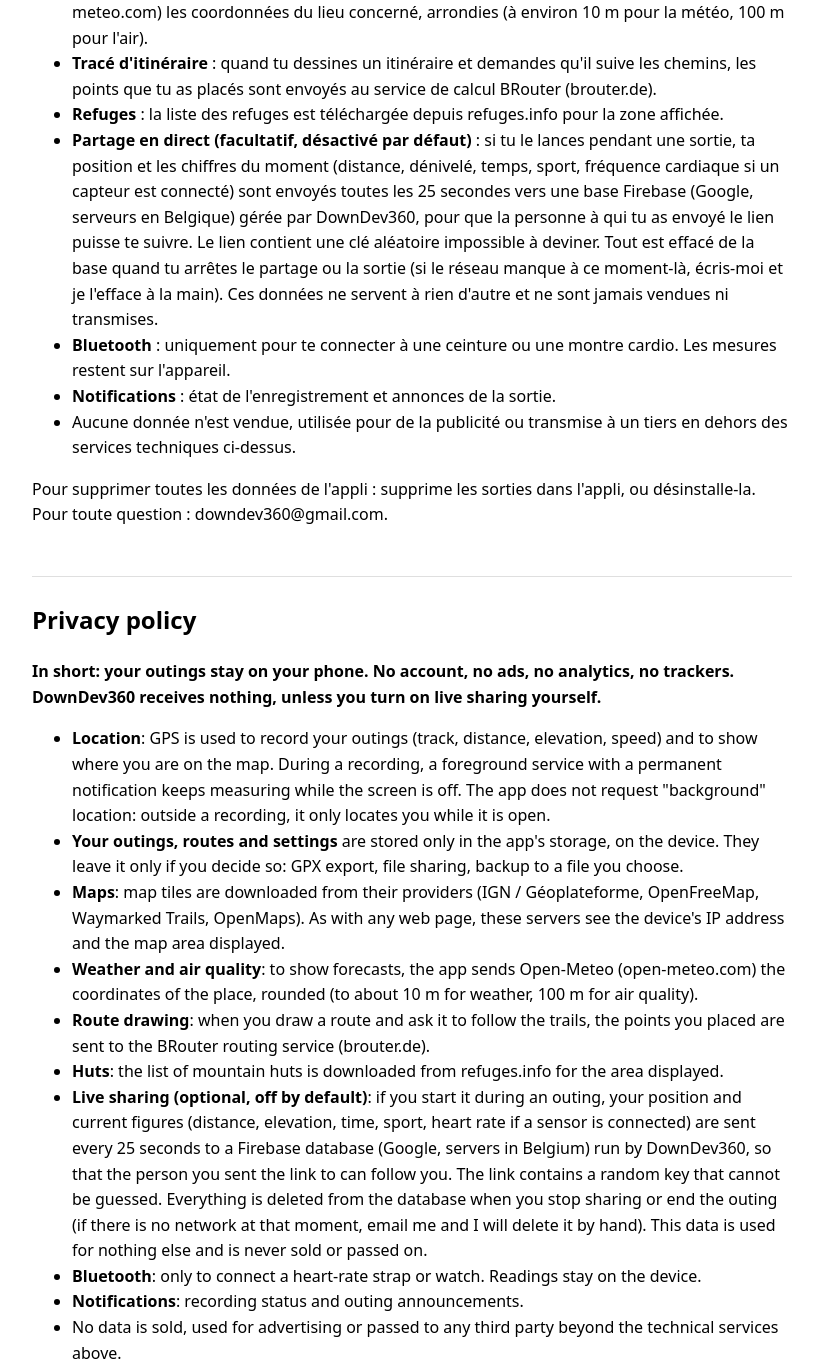
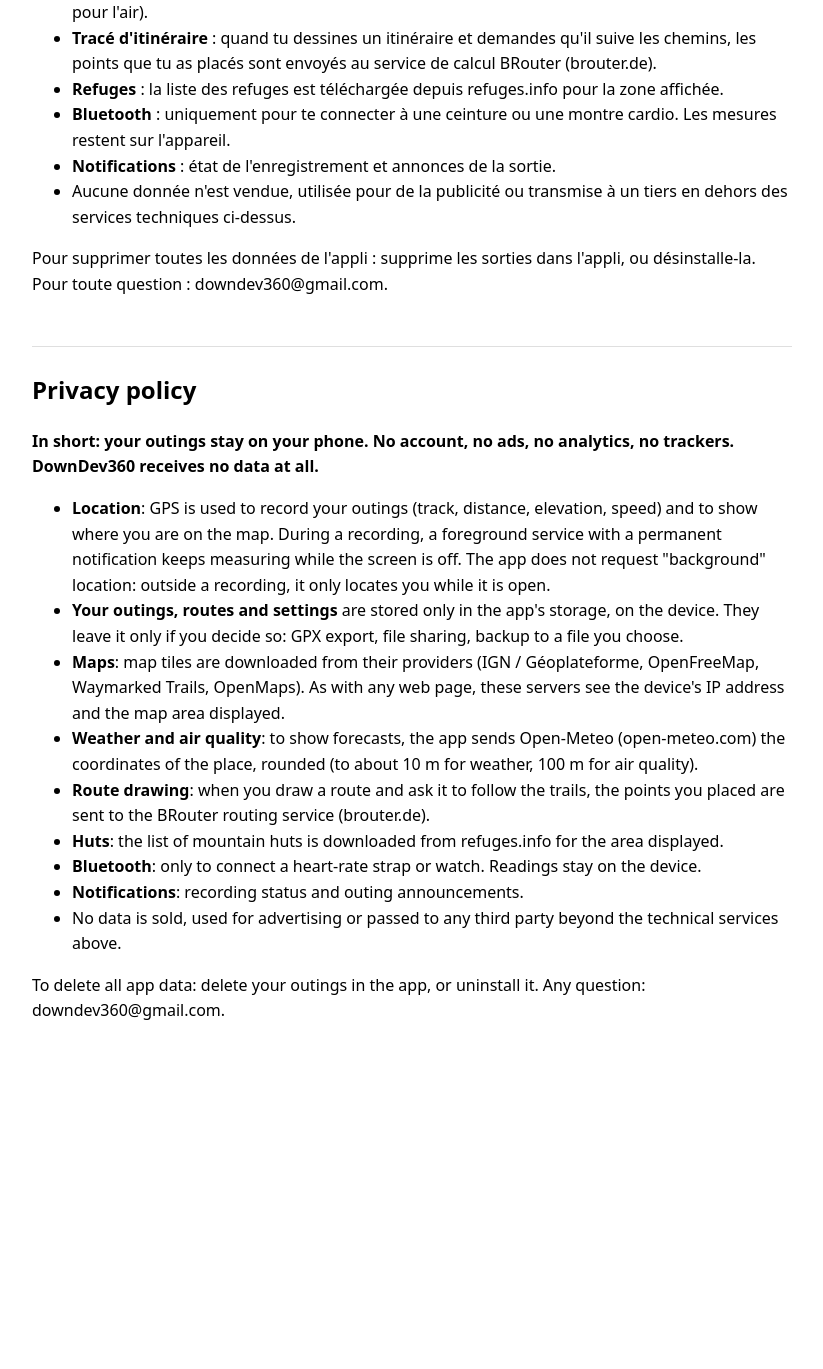
Before and after one commit to mickbike360/playstore, a plain HTML site: page sentier/confidentialite.html in a window 1280 px wide. Shown: the part 722-2091 px from the top of the page, without its empty margins (228-1051 px from the left). After the commit the page ends 1826 px from the top, so only its background shows below. Drawn offline with Linux system fonts and the light colour scheme.

Commit message:
Sentier : confidentialité sans partage en direct (retiré de la version Play)
Co-Authored-By: Claude Opus 5.5 <noreply@anthropic.com>

```diff
--- a/sentier/confidentialite.html
+++ b/sentier/confidentialite.html
@@ -21,7 +21,7 @@
 
 <h2 id="fr">Politique de confidentialité</h2>
 <p><strong>En bref : tes sorties restent sur ton téléphone. Pas de compte, pas de publicité, pas de statistiques,
-pas de traceur. DownDev360 ne reçoit rien, sauf si tu actives toi-même le partage en direct.</strong></p>
+pas de traceur. DownDev360 ne reçoit aucune donnée.</strong></p>
 <ul>
   <li><strong>Localisation</strong> : le GPS sert à enregistrer tes sorties (trace, distance, dénivelé, vitesse) et à te
     situer sur la carte. Pendant un enregistrement, un service de premier plan avec une notification permanente
@@ -38,12 +38,6 @@ pas de traceur. DownDev360 ne reçoit rien, sauf si tu actives toi-même le part
   <li><strong>Tracé d'itinéraire</strong> : quand tu dessines un itinéraire et demandes qu'il suive les chemins, les
     points que tu as placés sont envoyés au service de calcul BRouter (brouter.de).</li>
   <li><strong>Refuges</strong> : la liste des refuges est téléchargée depuis refuges.info pour la zone affichée.</li>
-  <li><strong>Partage en direct (facultatif, désactivé par défaut)</strong> : si tu le lances pendant une sortie,
-    ta position et les chiffres du moment (distance, dénivelé, temps, sport, fréquence cardiaque si un capteur est
-    connecté) sont envoyés toutes les 25 secondes vers une base Firebase (Google, serveurs en Belgique) gérée par
-    DownDev360, pour que la personne à qui tu as envoyé le lien puisse te suivre. Le lien contient une clé aléatoire
-    impossible à deviner. Tout est effacé de la base quand tu arrêtes le partage ou la sortie (si le réseau manque à ce moment-là, écris-moi et je l'efface à la main). Ces données ne
-    servent à rien d'autre et ne sont jamais vendues ni transmises.</li>
   <li><strong>Bluetooth</strong> : uniquement pour te connecter à une ceinture ou une montre cardio. Les mesures restent
     sur l'appareil.</li>
   <li><strong>Notifications</strong> : état de l'enregistrement et annonces de la sortie.</li>
@@ -55,7 +49,7 @@ Pour toute question : downdev360@gmail.com.</p>
 
 <h2 id="en">Privacy policy</h2>
 <p><strong>In short: your outings stay on your phone. No account, no ads, no analytics, no trackers. DownDev360
-receives nothing, unless you turn on live sharing yourself.</strong></p>
+receives no data at all.</strong></p>
 <ul>
   <li><strong>Location</strong>: GPS is used to record your outings (track, distance, elevation, speed) and to show
     where you are on the map. During a recording, a foreground service with a permanent notification keeps measuring
@@ -71,11 +65,6 @@ receives nothing, unless you turn on live sharing yourself.</strong></p>
   <li><strong>Route drawing</strong>: when you draw a route and ask it to follow the trails, the points you placed are
     sent to the BRouter routing service (brouter.de).</li>
   <li><strong>Huts</strong>: the list of mountain huts is downloaded from refuges.info for the area displayed.</li>
-  <li><strong>Live sharing (optional, off by default)</strong>: if you start it during an outing, your position and
-    current figures (distance, elevation, time, sport, heart rate if a sensor is connected) are sent every 25 seconds
-    to a Firebase database (Google, servers in Belgium) run by DownDev360, so that the person you sent the link to can
-    follow you. The link contains a random key that cannot be guessed. Everything is deleted from the database when
-    you stop sharing or end the outing (if there is no network at that moment, email me and I will delete it by hand). This data is used for nothing else and is never sold or passed on.</li>
   <li><strong>Bluetooth</strong>: only to connect a heart-rate strap or watch. Readings stay on the device.</li>
   <li><strong>Notifications</strong>: recording status and outing announcements.</li>
   <li>No data is sold, used for advertising or passed to any third party beyond the technical services above.</li>
```
Also changed, not shown: 1 other file.
